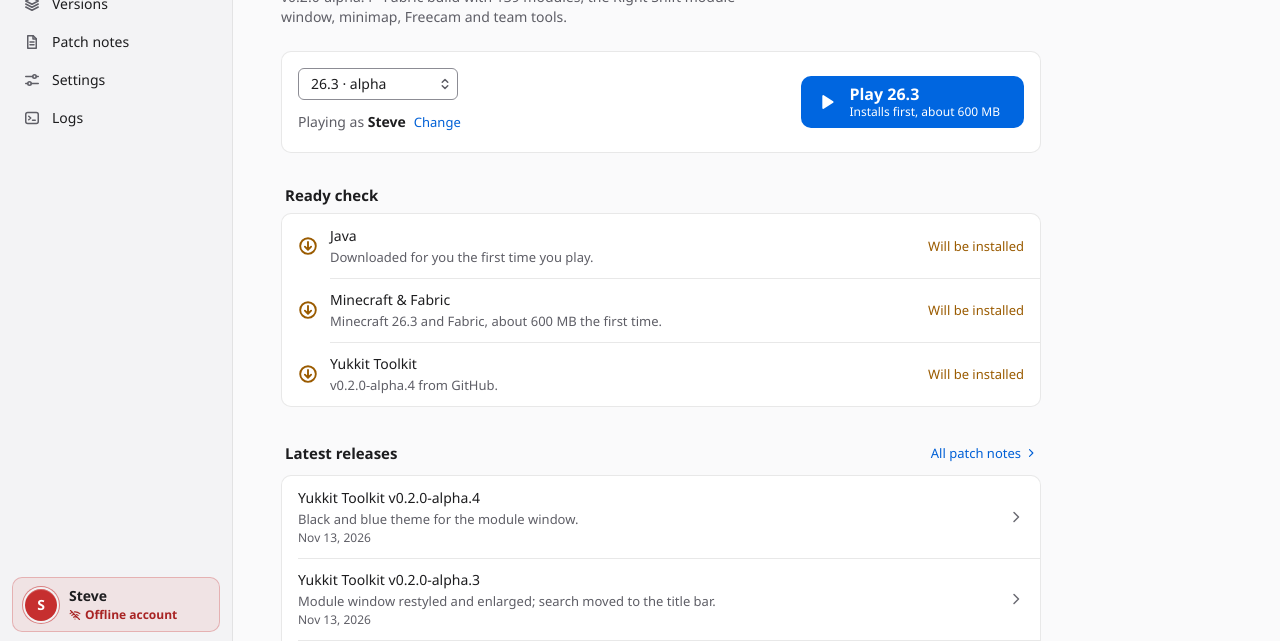
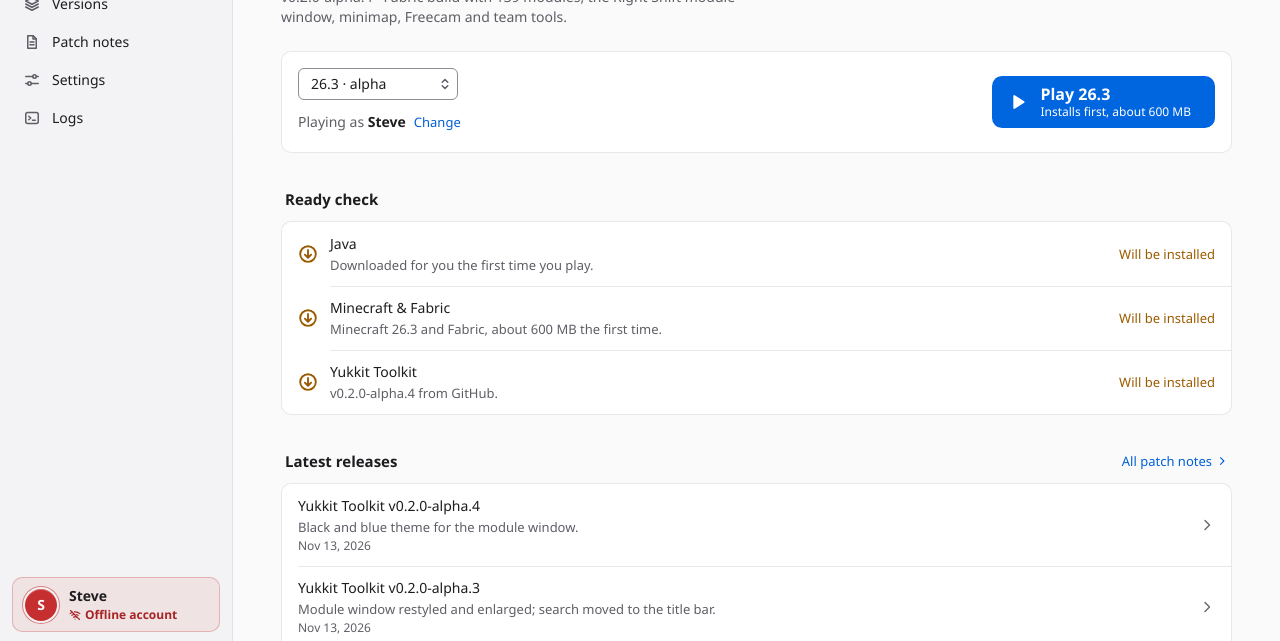
Before and after one commit to YukkitMC/yukkit-laucher, a website: page ui/index.html in a window 1280 px wide. Shown: the part 116-757 px from the top of the page. Drawn offline with Linux system fonts and the light colour scheme.

Commit message:
Play: fill wide and full-screen windows
- Pages are centered; Play grows to 1600 px instead of stopping at 760
- From 1040 px of content width the play card becomes a full-width
  band tinted with the logo blue, with a larger Play button; ready
  check and latest releases sit side by side below it
- Up to five releases when wide (three when narrow); fine print sits
  at the bottom of the window
- Section headers share one height so side-by-side titles line up

Co-Authored-By: Claude Opus 5.5 <noreply@anthropic.com>

```diff
--- a/ui/app.js
+++ b/ui/app.js
@@ -226,7 +226,7 @@ function renderButton() {
 function renderNews() {
   const o = state.overview;
   const box = $("news");
-  const list = (state.notes || []).slice(0, 3);
+  const list = (state.notes || []).slice(0, 5); // 3 shown in a narrow window, 5 when wide (play.css)
   if (!list.length) {
     box.innerHTML = `<div class="news-empty">${o && o.error ? "News shows up here when you're online." : "Loading news…"}</div>`;
     return;
--- a/ui/css/base.css
+++ b/ui/css/base.css
@@ -47,7 +47,8 @@ h1, h2, h3, h4, p { margin: 0; }
 }
 html.mica .content { background: var(--bg-canvas-mica); }
 
-.page { display: none; max-width: var(--page-width); }
+.content { container-type: inline-size; container-name: content; }
+.page { display: none; max-width: var(--page-width); margin-inline: auto; }
 .page.active { display: block; animation: page-in var(--dur-base) var(--ease); }
 @keyframes page-in { from { opacity: 0; } to { opacity: 1; } }
 
@@ -56,7 +57,7 @@ html.mica .content { background: var(--bg-canvas-mica); }
 .page-title { font: var(--type-large-title); letter-spacing: -.01em; }
 .page-subtitle { font: var(--type-body); color: var(--label-2); margin-top: var(--space-1); max-width: 60ch; }
 
-.section-header { display: flex; justify-content: space-between; align-items: center; gap: var(--space-3); margin: var(--space-6) 0 var(--space-2); padding: 0 var(--space-1); }
+.section-header { display: flex; justify-content: space-between; align-items: center; gap: var(--space-3); min-height: var(--control-height); margin: var(--space-6) 0 var(--space-2); padding: 0 var(--space-1); }
 .section-title { font: var(--type-headline); }
 
 .fineprint { font: var(--type-footnote); color: var(--label-3); margin-top: var(--space-5); max-width: 64ch; }
--- a/ui/css/play.css
+++ b/ui/css/play.css
@@ -49,3 +49,41 @@
 .news-meta { font: var(--type-footnote); color: var(--label-2); margin-top: 2px; }
 .news-empty { padding: var(--space-4); color: var(--label-2); }
 .news-row .row-subtitle { white-space: nowrap; overflow: hidden; text-overflow: ellipsis; }
+
+/* ---------- Wide windows (maximized / full screen) ----------
+ * The page grows with the window instead of leaving it empty: the play card becomes a
+ * full-width band, ready check and releases sit side by side, the fine print sinks to the bottom. */
+#page-play { max-width: 1600px; }
+#page-play.active { display: flex; flex-direction: column; min-height: 100%; }
+#page-play .fineprint { margin-top: auto; padding-top: var(--space-5); }
+.play-layout { display: grid; grid-template-columns: minmax(0, 1fr); gap: 0 var(--space-5); }
+.news-row:nth-child(n + 4) { display: none; }
+
+@container content (min-width: 1040px) {
+  .play-layout { grid-template-columns: minmax(0, 1.25fr) minmax(320px, 1fr); grid-template-areas: "card card" "main side"; align-items: start; }
+  .play-card { grid-area: card; }
+  .play-main { grid-area: main; }
+  .play-side { grid-area: side; }
+  .play-side .section-header:first-child { margin-top: var(--space-6); }
+
+  /* Brand color lives in the content layer: a quiet tint of the logo blue behind the play band */
+  .play-card {
+    background: color-mix(in srgb, var(--accent-fill) 7%, var(--bg-surface));
+    border-color: color-mix(in srgb, var(--accent-fill) 22%, var(--separator));
+  }
+  .play-header .page-title { font-size: 2.5rem; line-height: 3rem; }
+  .play-header .page-subtitle { font-size: 1rem; line-height: 1.5rem; }
+  .play-row { padding: var(--space-5) var(--space-6); }
+  .play-meta { gap: var(--space-3); }
+  .play-btn { min-width: 280px; min-height: 64px; padding-inline: var(--space-5) var(--space-6); border-radius: var(--radius-large); }
+  .play-btn .icon.lg { width: 24px; height: 24px; }
+  .play-label { font-size: 1.25rem; line-height: 1.75rem; }
+  .play-sub { font-size: .8125rem; }
+  .news-row:nth-child(n + 4) { display: flex; }
+  .play-side .news-row .row-subtitle { white-space: normal; display: -webkit-box; -webkit-line-clamp: 2; -webkit-box-orient: vertical; }
+}
+@container content (min-width: 1400px) {
+  .play-header .page-title { font-size: 3rem; line-height: 3.5rem; }
+  .play-row { padding: var(--space-6) var(--space-7); }
+  .play-btn { min-width: 320px; min-height: 72px; }
+}
--- a/ui/index.html
+++ b/ui/index.html
@@ -106,7 +106,8 @@
         </p>
       </header>
 
-      <div class="group">
+      <div class="play-layout">
+      <div class="group play-card">
         <div class="play-row">
           <div class="play-meta">
             <span class="select">
@@ -139,6 +140,8 @@
         </div>
       </div>
 
+      <div class="play-main">
+
       <div class="section-header"><h2 class="section-title">Ready check</h2></div>
       <div class="group" id="status-rows">
         <div class="group-row with-icon" id="row-java">
@@ -158,11 +161,16 @@
         </div>
       </div>
 
+      </div>
+
+      <div class="play-side">
       <div class="section-header">
         <h2 class="section-title">Latest releases</h2>
         <button class="link" data-goto="notes">All patch notes<svg class="icon" aria-hidden="true"><use href="#i-chevron-right"/></svg></button>
       </div>
       <div class="group" id="news"></div>
+      </div>
+      </div>
 
       <p class="fineprint">
         Some modules can get you banned on servers that don't allow them. Yukkit Toolkit is made for anarchy servers.
```
